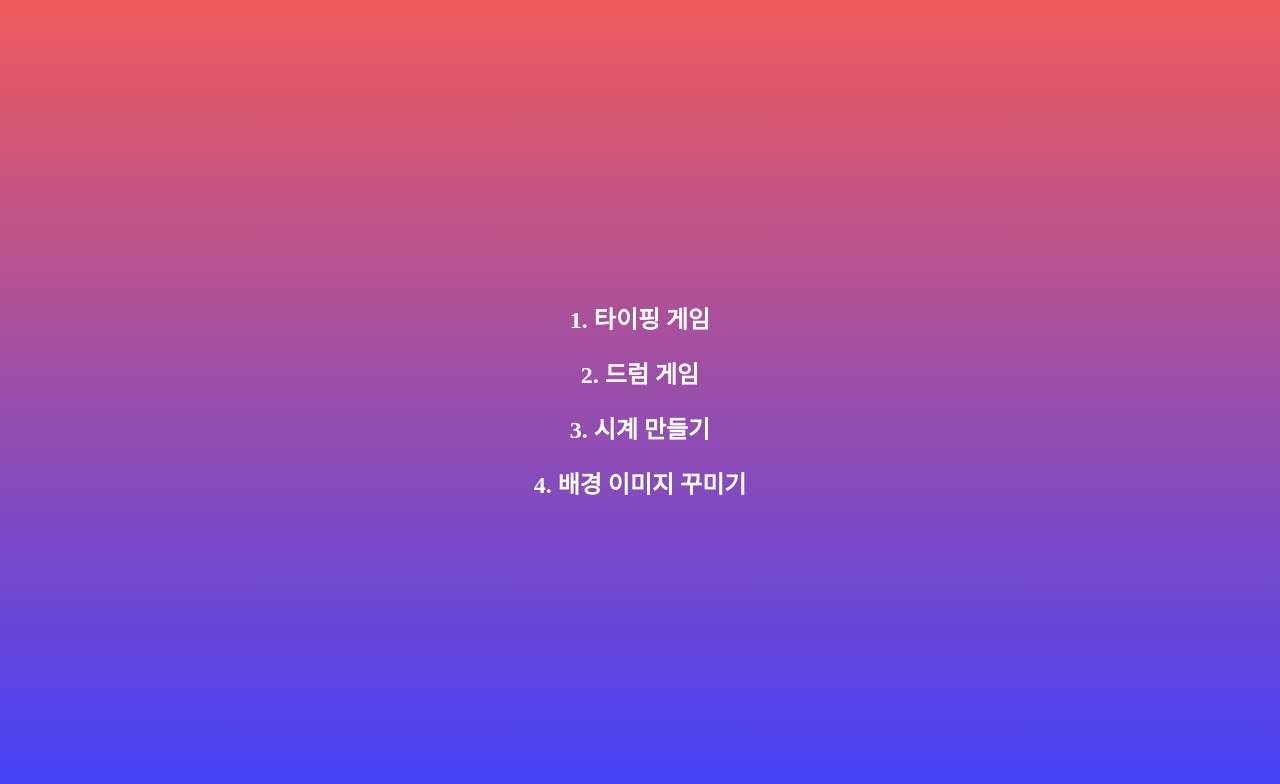
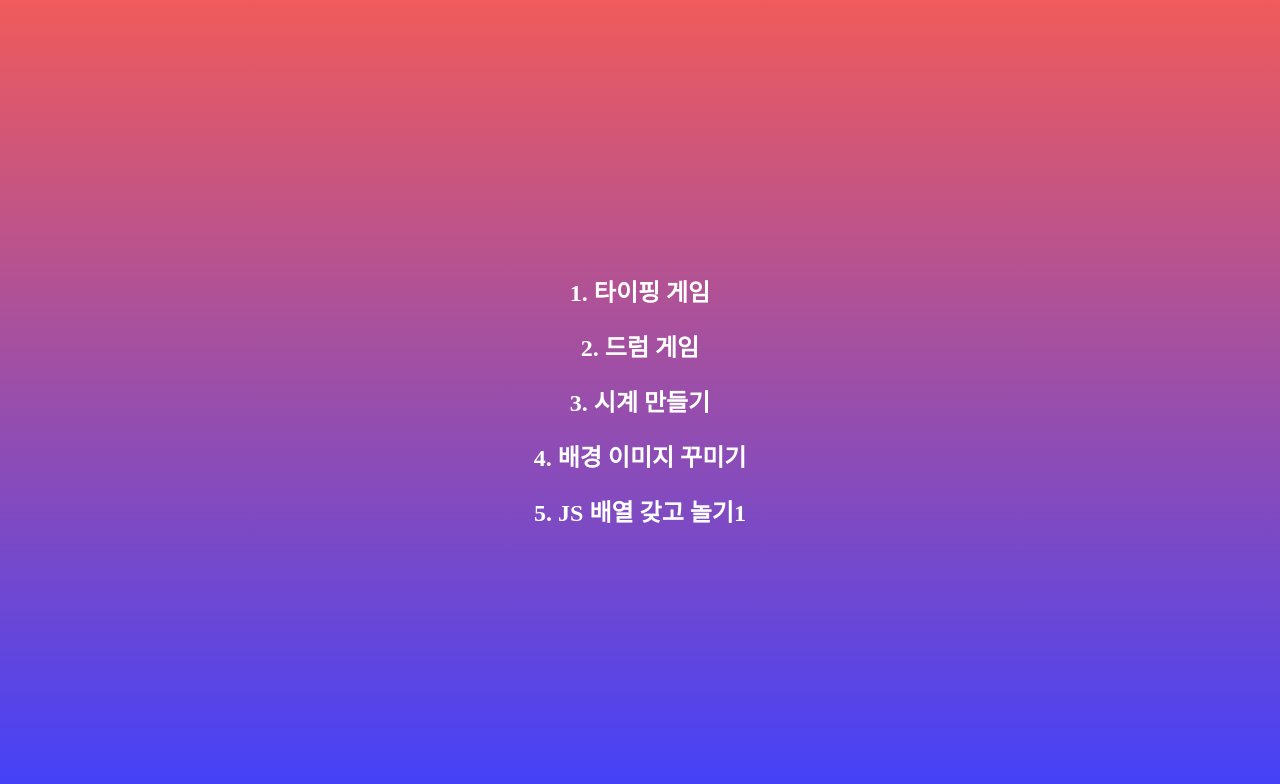
Before and after one commit to proamateur92/jsProjects, a plain HTML site: page index.html in a window 1280 px wide. Drawn offline with Linux system fonts and the light colour scheme.

Commit message:
updated main index.html and README.md

```diff
--- a/index.html
+++ b/index.html
@@ -55,6 +55,9 @@
       <h2>
         <a href="./projects/updateCss/index.html">4. 배경 이미지 꾸미기</a>
       </h2>
+      <h2>
+        <a href="./projects/day5/index.html">5. JS 배열 갖고 놀기1 </a>
+      </h2>
     </div>
   </body>
 </html>
```
Also changed, not shown: 1 other file.
